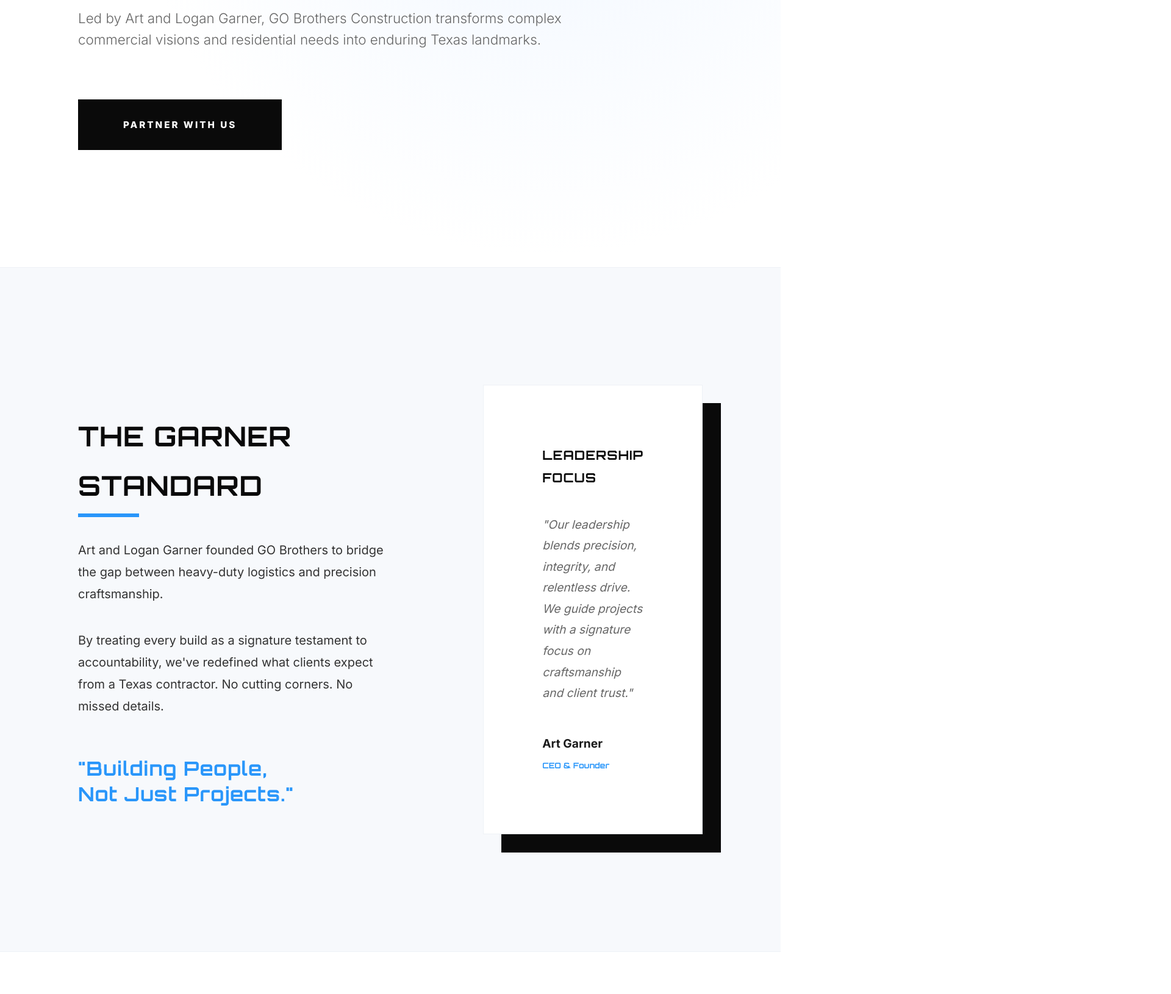
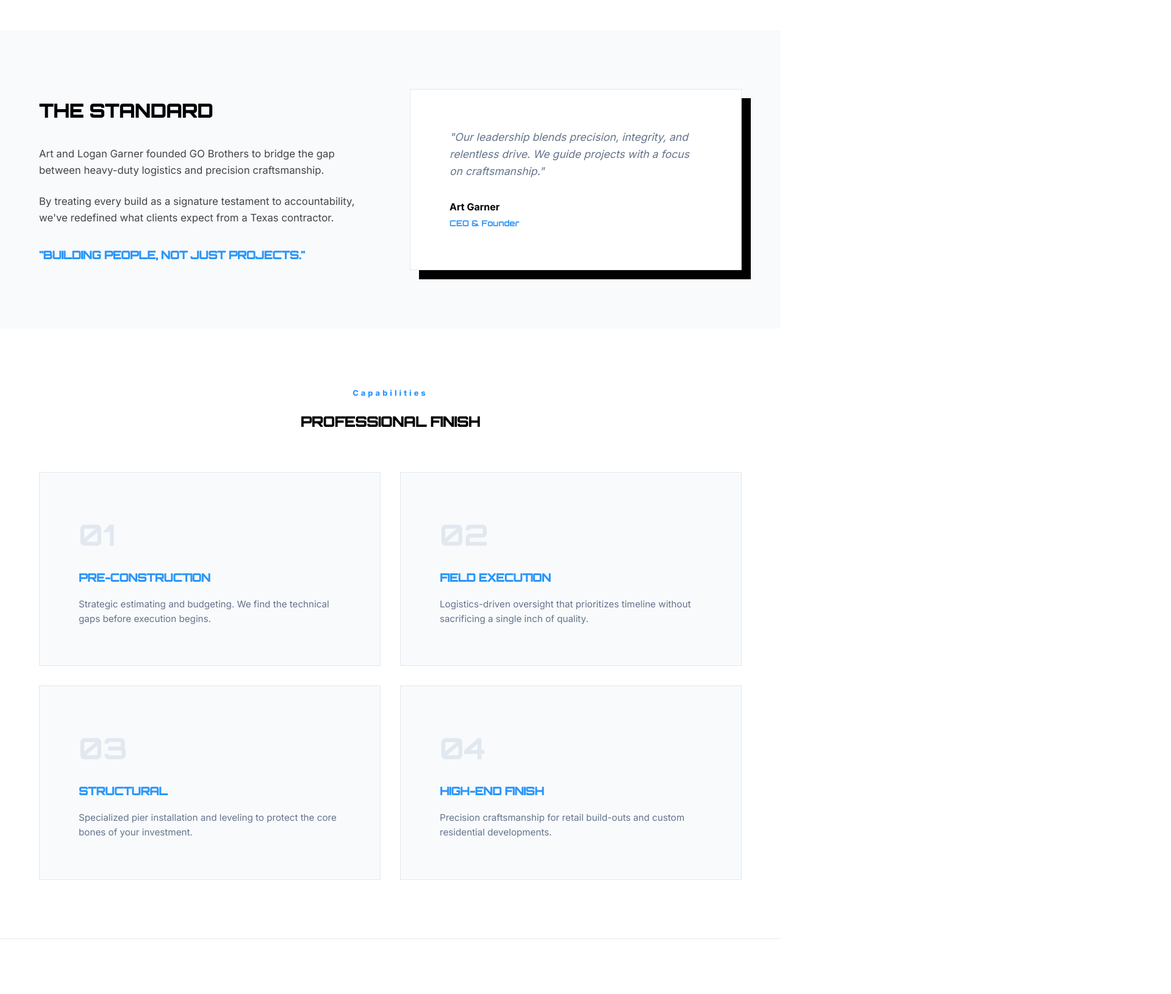
Before and after one commit to jayce-hash/gobrothersconstruction, a plain HTML site: page index.html in a window 1280 px wide. Shown: the part 744-2374 px from the top of the page at 61% size, 1920 px wide, since content can reach past the window. Drawn offline with Linux system fonts and the light colour scheme.

Commit message:
Update index.html

```diff
--- a/index.html
+++ b/index.html
@@ -3,205 +3,183 @@
 <head>
     <meta charset="UTF-8">
     <meta name="viewport" content="width=device-width, initial-scale=1.0">
-    <title>GO Brothers Construction | Built on Integrity, Precision, and Results</title>
+    <title>GO Brothers Construction | Built on Integrity</title>
     <link href="https://fonts.googleapis.com/css2?family=Orbitron:wght@700;900&family=Inter:wght@300;400;500;700;800&display=swap" rel="stylesheet">
     <style>
         :root {
             --bg-white: #ffffff;
-            --bg-light: #f7f9fc;
-            --slate: #666666;
+            --bg-light: #f8fafc;
             --electric-blue: #2996FA;
-            --obsidian: #0a0a0a;
-            --text-main: #1a1a1a;
-            --border: #eef2f6;
-            --transition: all 0.5s cubic-bezier(0.165, 0.84, 0.44, 1);
+            --obsidian: #000000;
+            --slate: #64748b;
+            --border: #e2e8f0;
+            --transition: all 0.3s ease;
         }
 
         * { margin: 0; padding: 0; box-sizing: border-box; }
+        html { scroll-behavior: smooth; }
 
         body {
-            line-height: 1.8;
-            color: var(--text-main);
+            line-height: 1.6;
+            color: var(--obsidian);
             background-color: var(--bg-white);
             font-family: 'Inter', sans-serif;
             -webkit-font-smoothing: antialiased;
         }
 
-        h1, h2, h3, h4 {
-            font-family: 'Orbitron', sans-serif;
-            text-transform: uppercase;
-            color: var(--obsidian);
-            letter-spacing: 1px;
-        }
+        h1, h2, h3 { font-family: 'Orbitron', sans-serif; text-transform: uppercase; font-weight: 900; letter-spacing: -1px; }
 
-        .blended-logo {
-            mix-blend-mode: multiply;
-            display: block;
-        }
-
-        /* --- Expanded Navigation --- */
+        /* --- Navigation --- */
         nav {
             background: rgba(255, 255, 255, 0.98);
-            padding: 2.5rem 8%; /* Increased vertical padding */
+            padding: 1rem 5%; /* Slimmer vertical padding */
             display: flex;
             justify-content: space-between;
             align-items: center;
             position: sticky;
             top: 0;
             z-index: 1000;
-            backdrop-filter: blur(10px);
             border-bottom: 1px solid var(--border);
         }
 
         .nav-logo img {
-            height: 85px; /* Significantly increased from 55px */
+            height: 110px; /* Massive Logo */
             width: auto;
-            object-fit: contain;
+            mix-blend-mode: multiply;
+            display: block;
         }
 
         .nav-links a {
             color: var(--obsidian);
             text-decoration: none;
-            margin-left: 3rem;
-            font-weight: 800;
-            font-size: 0.8rem;
-            letter-spacing: 2px;
-            transition: var(--transition);
+            margin-left: 2rem;
+            font-weight: 700;
+            font-size: 0.75rem;
+            text-transform: uppercase;
+            letter-spacing: 1px;
         }
 
-        .nav-links a:hover { color: var(--electric-blue); }
-
-        /* --- Hero Section --- */
+        /* --- Hero --- */
         header {
-            padding: 15rem 10% 12rem;
-            background: radial-gradient(circle at 70% 30%, #f1f7ff 0%, #ffffff 60%);
-            border-bottom: 1px solid var(--border);
+            padding: 8rem 5% 6rem;
+            text-align: left;
+            max-width: 1400px;
+            margin: 0 auto;
         }
 
-        .hero-tagline {
-            font-size: 0.9rem;
-            text-transform: uppercase;
-            letter-spacing: 6px;
-            color: var(--electric-blue);
-            margin-bottom: 1.5rem;
-            font-weight: 800;
-        }
+        .hero-tagline { color: var(--electric-blue); font-weight: 800; letter-spacing: 4px; font-size: 0.8rem; margin-bottom: 1rem; }
 
         header h1 {
-            font-size: clamp(3rem, 8vw, 5.5rem);
-            margin-bottom: 2.5rem;
-            line-height: 0.95;
-            letter-spacing: -3px;
-            font-weight: 900;
+            font-size: clamp(2.5rem, 5vw, 4rem); /* Controlled Font Size */
+            line-height: 1.1;
+            margin-bottom: 1.5rem;
+            max-width: 900px;
         }
 
         .hero-subtext {
-            font-size: 1.4rem;
-            max-width: 800px;
-            margin-bottom: 5rem;
+            font-size: 1.1rem;
+            max-width: 600px;
             color: var(--slate);
-            font-weight: 300;
-            line-height: 1.6;
+            margin-bottom: 2.5rem;
         }
 
         .cta-button {
             display: inline-block;
             background: var(--obsidian);
             color: white;
-            padding: 1.6rem 4.5rem;
+            padding: 1.2rem 3rem;
             text-decoration: none;
             font-weight: 800;
             text-transform: uppercase;
-            font-size: 0.95rem;
-            letter-spacing: 3px;
+            font-size: 0.8rem;
+            letter-spacing: 2px;
             transition: var(--transition);
-            border: 2px solid var(--obsidian);
         }
 
-        .cta-button:hover {
-            background: var(--electric-blue);
-            border-color: var(--electric-blue);
-            transform: translateY(-8px);
-            box-shadow: 0 20px 40px rgba(41, 150, 250, 0.25);
-        }
+        .cta-button:hover { background: var(--electric-blue); transform: translateY(-3px); }
 
         /* --- Story Section --- */
-        .story-section {
-            padding: 12rem 10%;
-            background: var(--bg-light);
-            border-bottom: 1px solid var(--border);
-        }
-
+        .story-section { padding: 6rem 5%; background: var(--bg-light); }
         .story-grid {
             display: grid;
-            grid-template-columns: 1.2fr 0.8fr;
-            gap: 10rem;
+            grid-template-columns: 1fr 1fr;
+            gap: 4rem;
+            max-width: 1400px;
+            margin: 0 auto;
             align-items: center;
         }
 
-        .story-content h2 { font-size: 2.8rem; margin-bottom: 3rem; position: relative; }
-        .story-content h2::after { content: ''; position: absolute; left: 0; bottom: -12px; width: 100px; height: 6px; background: var(--electric-blue); }
-        .story-content p { margin-bottom: 2.5rem; font-size: 1.25rem; color: #333; font-weight: 400; }
-
-        .story-quote {
-            font-family: 'Orbitron';
-            font-size: 2rem;
-            color: var(--electric-blue);
-            margin-top: 4rem;
-            line-height: 1.3;
-            letter-spacing: 1px;
-        }
+        .story-content h2 { font-size: 2rem; margin-bottom: 2rem; }
+        .story-content p { margin-bottom: 1.5rem; color: #444; font-size: 1.05rem; }
 
         .leadership-box {
             background: white;
-            padding: 6rem;
+            padding: 4rem;
             border: 1px solid var(--border);
-            box-shadow: 30px 30px 0px var(--obsidian);
+            position: relative;
+            box-shadow: 15px 15px 0px var(--obsidian);
         }
 
-        /* --- Capabilities Section --- */
-        .capabilities-section { padding: 12rem 10%; }
-        .section-label { text-align: center; margin-bottom: 8rem; }
-        .grid { display: grid; grid-template-columns: repeat(auto-fit, minmax(350px, 1fr)); gap: 2px; background-color: var(--border); }
-        .capability-card { padding: 6rem 4rem; transition: var(--transition); background: white; }
-        .capability-card:hover { background: var(--bg-light); }
-        .capability-card span { font-family: 'Orbitron'; color: #eee; font-size: 4rem; display: block; margin-bottom: 1.5rem; }
-        .capability-card h3 { margin-bottom: 1.5rem; color: var(--obsidian); font-size: 1.2rem; }
+        /* --- Capabilities (The 2x2 Grid) --- */
+        .capabilities-section { padding: 6rem 5%; max-width: 1400px; margin: 0 auto; }
+        .capabilities-header { text-align: center; margin-bottom: 4rem; }
+
+        .cap-grid {
+            display: grid;
+            grid-template-columns: 1fr 1fr; /* Solid 2-column layout */
+            gap: 2rem;
+        }
+
+        .cap-card {
+            background: var(--bg-light);
+            padding: 4rem;
+            border: 1px solid var(--border);
+            transition: var(--transition);
+        }
+
+        .cap-card:hover { border-color: var(--electric-blue); background: white; }
+        .cap-card h3 { font-size: 1.2rem; margin-bottom: 1rem; color: var(--electric-blue); }
+        .cap-card p { color: var(--slate); font-size: 0.95rem; }
+        .cap-num { font-family: 'Orbitron'; font-size: 3rem; color: #e2e8f0; margin-bottom: 1rem; display: block; }
 
         /* --- Footer --- */
-        footer {
-            background: var(--bg-light);
-            padding: 12rem 10% 5rem;
-            border-top: 1px solid var(--border);
+        footer { padding: 6rem 5% 2rem; border-top: 1px solid var(--border); }
+        .footer-grid {
+            display: grid;
+            grid-template-columns: repeat(auto-fit, minmax(250px, 1fr));
+            gap: 4rem;
+            max-width: 1400px;
+            margin: 0 auto;
         }
 
-        .footer-grid { display: grid; grid-template-columns: 2fr 1.5fr 1fr; gap: 8rem; margin-bottom: 8rem; }
-        .footer-brand img { width: 110px; margin-bottom: 2.5rem; }
-        .footer-links h4 { font-size: 0.85rem; margin-bottom: 2.5rem; color: var(--slate); letter-spacing: 2.5px; }
-        .footer-links p, .footer-links a { font-size: 1.1rem; color: #555; text-decoration: none; display: block; margin-bottom: 1.2rem; }
-        .copyright { padding-top: 4rem; border-top: 1px solid var(--border); text-align: center; font-size: 0.85rem; color: #aaa; letter-spacing: 1px; }
+        .footer-logo img { height: 80px; mix-blend-mode: multiply; margin-bottom: 1.5rem; }
+        .footer-links h4 { font-size: 0.7rem; margin-bottom: 1.5rem; color: var(--slate); letter-spacing: 2px; }
+        .footer-links p, .footer-links a { display: block; margin-bottom: 0.8rem; text-decoration: none; color: #444; font-size: 0.9rem; }
+        .footer-links a:hover { color: var(--electric-blue); }
 
-        @media (max-width: 1200px) {
-            .story-grid { gap: 5rem; }
-            .nav-logo img { height: 70px; }
-        }
+        /* --- Mobile Optimization --- */
+        @media (max-width: 850px) {
+            nav { padding: 0.8rem 5%; }
+            .nav-logo img { height: 60px; }
+            .nav-links { display: none; }
 
-        @media (max-width: 768px) {
-            .story-grid, .footer-grid { grid-template-columns: 1fr; gap: 5rem; }
-            .nav-links { display: none; }
-            header { padding-top: 10rem; }
-            .nav-logo img { height: 60px; }
+            .story-grid, .cap-grid { grid-template-columns: 1fr; }
+
+            header { padding-top: 4rem; }
+            header h1 { font-size: 2.2rem; }
+
+            .cap-card, .leadership-box { padding: 2rem; }
         }
     </style>
 </head>
 <body>
 
     <nav>
-        <div class="nav-logo blended-logo">
+        <div class="nav-logo">
             <img src="logo-full.png" alt="Garner Organization">
         </div>
         <div class="nav-links">
-            <a href="#story">The Standard</a>
+            <a href="#story">Story</a>
             <a href="#capabilities">Capabilities</a>
             <a href="#contact">Contact</a>
         </div>
@@ -210,49 +188,48 @@
     <header>
         <div class="hero-tagline">Texas Born. Purpose Built.</div>
         <h1>Built on Integrity,<br>Precision, and Results.</h1>
-        <p class="hero-subtext">Led by Art and Logan Garner, GO Brothers Construction transforms complex commercial visions and residential needs into enduring Texas landmarks.</p>
+        <p class="hero-subtext">Led by Art and Logan Garner, GO Brothers Construction transforms complex commercial visions into enduring Texas landmarks.</p>
         <a href="mailto:art@gobroswork.com" class="cta-button">Partner with Us</a>
     </header>
 
     <section class="story-section" id="story">
         <div class="story-grid">
             <div class="story-content">
-                <h2>The Garner Standard</h2>
+                <h2>The Standard</h2>
                 <p>Art and Logan Garner founded GO Brothers to bridge the gap between heavy-duty logistics and precision craftsmanship.</p>
-                <p>By treating every build as a signature testament to accountability, we've redefined what clients expect from a Texas contractor. No cutting corners. No missed details.</p>
-                <div class="story-quote">"Building People,<br>Not Just Projects."</div>
+                <p>By treating every build as a signature testament to accountability, we've redefined what clients expect from a Texas contractor.</p>
+                <h3 style="color: var(--electric-blue); font-size: 1.2rem; margin-top: 2rem;">"Building People, Not Just Projects."</h3>
             </div>
             <div class="leadership-box">
-                <h3 style="font-size: 1.3rem; margin-bottom: 2.5rem;">Leadership Focus</h3>
-                <p style="color: var(--slate); font-style: italic; margin-bottom: 3rem; font-size: 1.2rem;">"Our leadership blends precision, integrity, and relentless drive. We guide projects with a signature focus on craftsmanship and client trust."</p>
-                <p style="font-size: 1.2rem;"><strong>Art Garner</strong><br><small style="color: var(--electric-blue); font-family: 'Orbitron'; font-size: 0.8rem;">CEO & Founder</small></p>
+                <p style="font-style: italic; color: var(--slate); margin-bottom: 2rem; font-size: 1.1rem;">"Our leadership blends precision, integrity, and relentless drive. We guide projects with a focus on craftsmanship."</p>
+                <p><strong>Art Garner</strong><br><small style="color: var(--electric-blue); font-family: 'Orbitron';">CEO & Founder</small></p>
             </div>
         </div>
     </section>
 
     <section class="capabilities-section" id="capabilities">
-        <div class="section-label">
+        <div class="capabilities-header">
             <div class="hero-tagline">Capabilities</div>
-            <h2>Texas-Grit. Professional Finish.</h2>
+            <h2>Professional Finish</h2>
         </div>
-        <div class="grid">
-            <div class="capability-card">
-                <span>01</span>
+        <div class="cap-grid">
+            <div class="cap-card">
+                <span class="cap-num">01</span>
                 <h3>Pre-Construction</h3>
                 <p>Strategic estimating and budgeting. We find the technical gaps before execution begins.</p>
             </div>
-            <div class="capability-card">
-                <span>02</span>
+            <div class="cap-card">
+                <span class="cap-num">02</span>
                 <h3>Field Execution</h3>
                 <p>Logistics-driven oversight that prioritizes timeline without sacrificing a single inch of quality.</p>
             </div>
-            <div class="capability-card">
-                <span>03</span>
-                <h3>Foundation & Structural</h3>
+            <div class="cap-card">
+                <span class="cap-num">03</span>
+                <h3>Structural</h3>
                 <p>Specialized pier installation and leveling to protect the core bones of your investment.</p>
             </div>
-            <div class="capability-card">
-                <span>04</span>
+            <div class="cap-card">
+                <span class="cap-num">04</span>
                 <h3>High-End Finish</h3>
                 <p>Precision craftsmanship for retail build-outs and custom residential developments.</p>
             </div>
@@ -262,8 +239,8 @@
     <footer id="contact">
         <div class="footer-grid">
             <div class="footer-brand">
-                <img src="logo-circle.png" alt="GO Icon" class="blended-logo">
-                <p style="font-size: 1rem; max-width: 300px; font-weight: 500; line-height: 1.7;">Building the infrastructure of Texas with uncompromising standards.</p>
+                <img src="logo-circle.png" alt="GO Icon">
+                <p style="font-size: 0.9rem; color: var(--slate);">Building the infrastructure of Texas with uncompromising standards.</p>
             </div>
             <div class="footer-links">
                 <h4>HQ</h4>
@@ -271,15 +248,13 @@
                 <p>(972) 832-2637</p>
             </div>
             <div class="footer-links">
-                <h4>Inquiries</h4>
+                <h4>Contact</h4>
                 <a href="mailto:art@gobroswork.com">art@gobroswork.com</a>
                 <a href="#">Instagram Profile</a>
                 <a href="#">Business Site</a>
             </div>
         </div>
-        <div class="copyright">
-            &copy; 2026 GO Brothers Construction LLC. | Garner Organization
-        </div>
+        <p style="text-align: center; margin-top: 4rem; font-size: 0.7rem; color: #cbd5e1;">&copy; 2026 GO Brothers Construction LLC | Garner Organization</p>
     </footer>
 
 </body>
```
